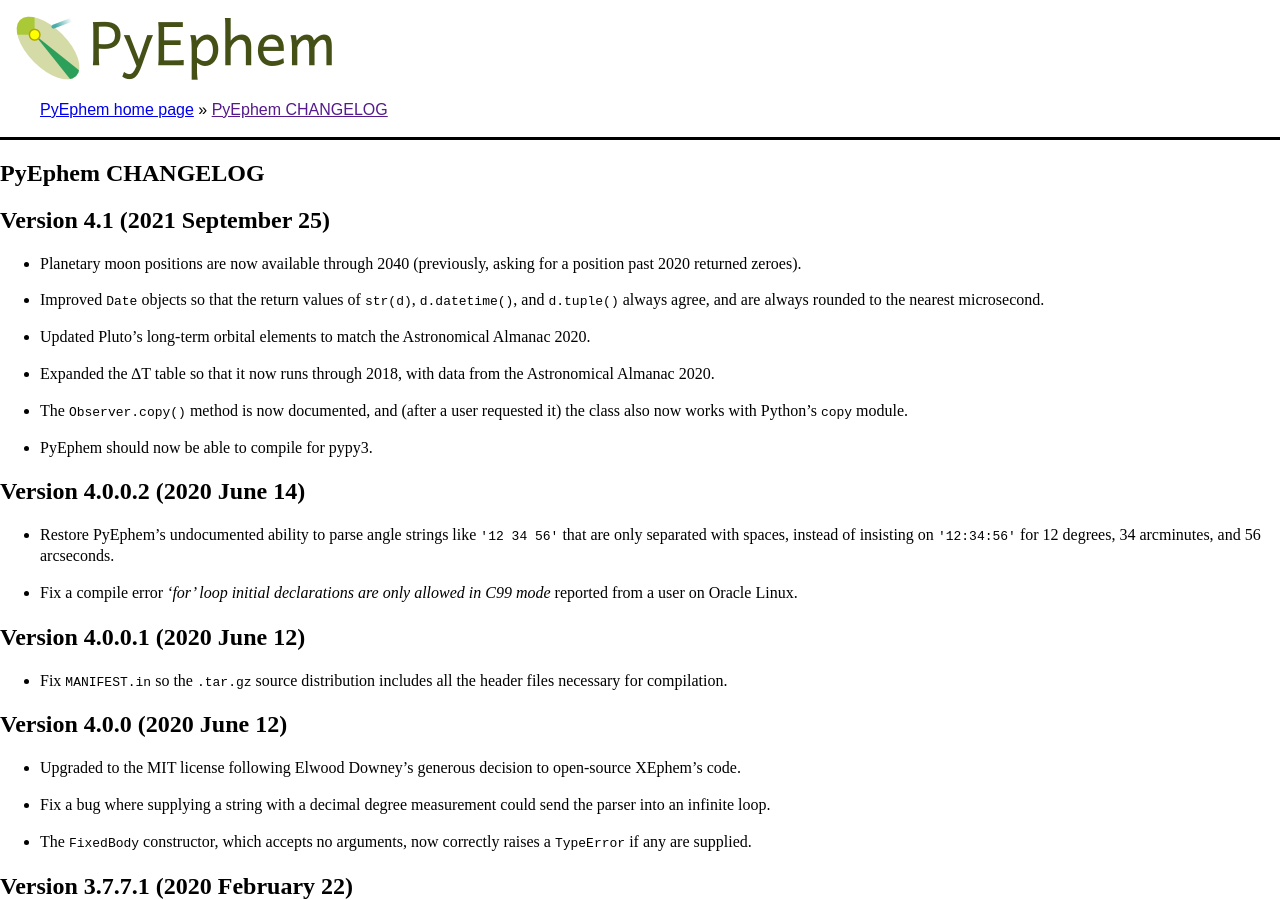
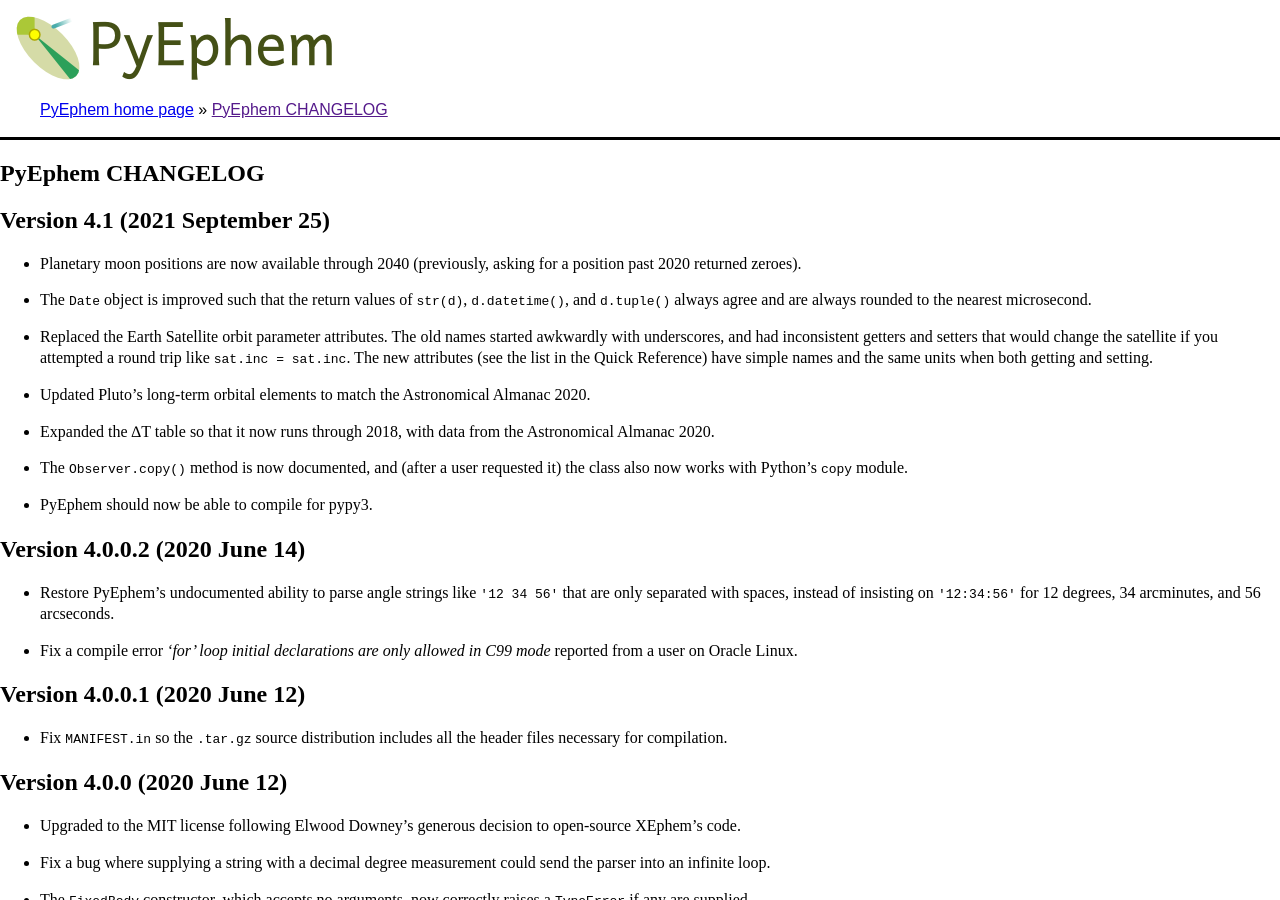
Before and after one commit to brandon-rhodes/pyephem, a Sphinx documentation site: the page built from ephem/doc/CHANGELOG.rst, in a window 1280 px wide and 900 px high. Built offline with Sphinx 7.4.7, drawn with Linux system fonts in a browser that asks for light colours.

Commit message:
Fix #103: entirely replace EarthSatellite attrs

```diff
--- a/ephem/doc/CHANGELOG.rst
+++ b/ephem/doc/CHANGELOG.rst
@@ -8,9 +8,16 @@
 - Planetary moon positions are now available through 2040
   (previously, asking for a position past 2020 returned zeroes).
 
-- Improved ``Date`` objects so that the return values of ``str(d)``,
-  ``d.datetime()``, and ``d.tuple()`` always agree, and are always
-  rounded to the nearest microsecond.
+- The ``Date`` object is improved such that the return values of
+  ``str(d)``, ``d.datetime()``, and ``d.tuple()`` always agree and are
+  always rounded to the nearest microsecond.
+
+- Replaced the Earth Satellite orbit parameter attributes.  The old
+  names started awkwardly with underscores, and had inconsistent getters
+  and setters that would change the satellite if you attempted a round
+  trip like ``sat.inc = sat.inc``.  The new attributes (see the list in
+  the Quick Reference) have simple names and the same units when both
+  getting and setting.
 
 - Updated Pluto’s long-term orbital elements
   to match the Astronomical Almanac 2020.
```
Also changed, not shown: ephem/doc/quick.rst (+10 -10 lines), 2 other files.
